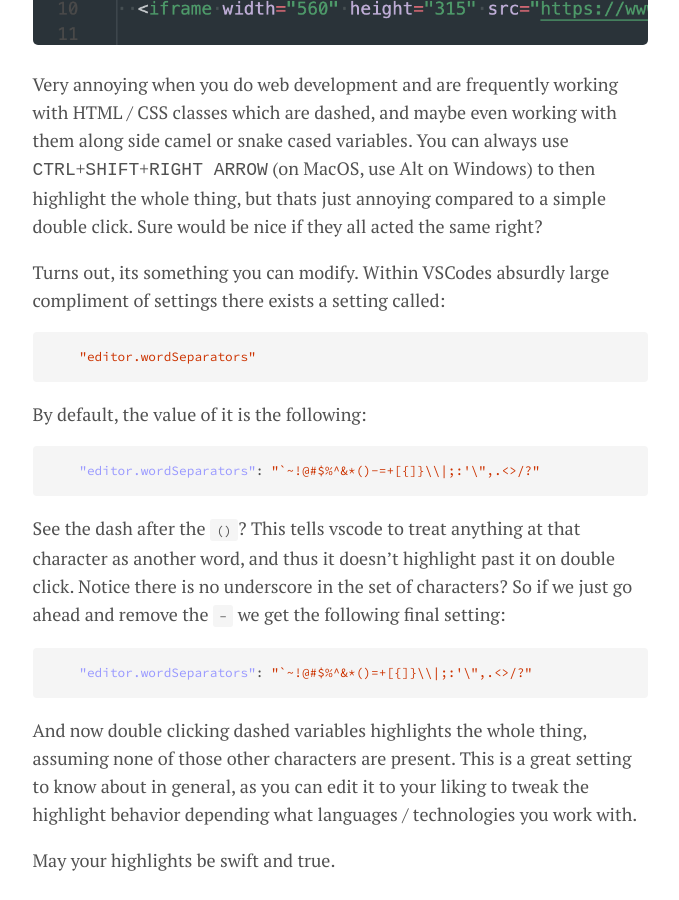
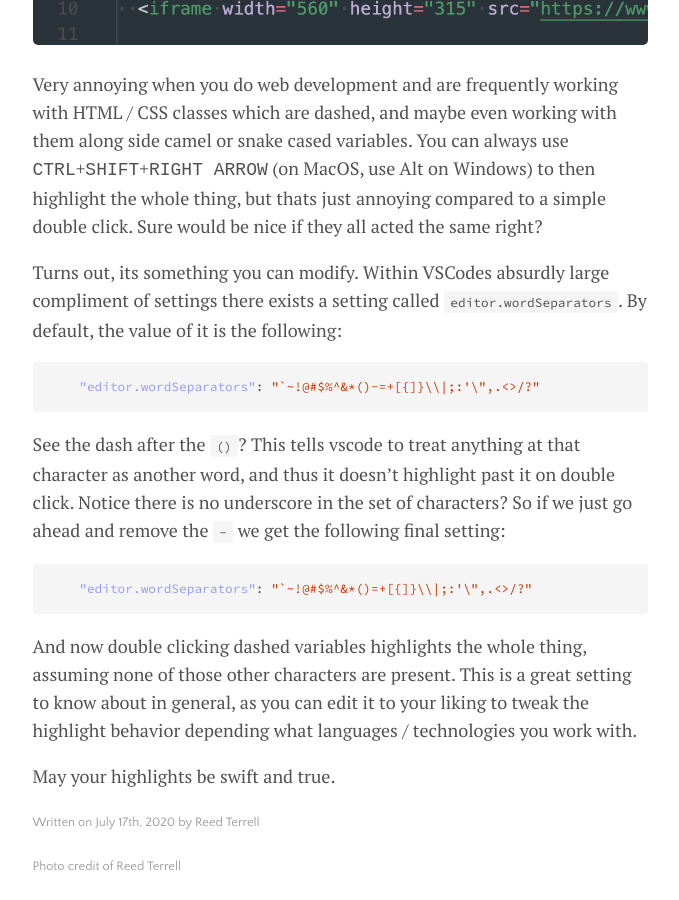
Before and after one commit to RM-Terrell/RM-Terrell.github.io, a Jekyll site: the page built from _posts/2020-07-17-vscode-double-click-selection.md, in a window 1280 px wide and 900 px high, scrolled down 878 px. Shown: the whole window, without its empty margins (300-979 px from the left). Built offline with Jekyll 4.4.1, drawn with Linux system fonts in a browser that asks for light colours.

Commit message:
formatting

````diff
--- a/_posts/2020-07-17-vscode-double-click-selection.md
+++ b/_posts/2020-07-17-vscode-double-click-selection.md
@@ -16,13 +16,7 @@ A small thing in VSCode that has always irked me a little bit has been how doubl
 
 Very annoying when you do web development and are frequently working with HTML / CSS classes which are dashed, and maybe even working with them along side camel or snake cased variables. You can always use <kbd>CTRL</kbd>+<kbd>SHIFT</kbd>+<KBD>RIGHT ARROW</KBD> (on MacOS, use Alt on Windows) to then highlight the whole thing, but thats just annoying compared to a simple double click. Sure would be nice if they all acted the same right?
 
-Turns out, its something you can modify. Within VSCodes absurdly large compliment of settings there exists a setting called:
-
-```json
-    "editor.wordSeparators"
-```
-
-By default, the value of it is the following:
+Turns out, its something you can modify. Within VSCodes absurdly large compliment of settings there exists a setting called `editor.wordSeparators`. By default, the value of it is the following:
 
 ```json
     "editor.wordSeparators": "`~!@#$%^&*()-=+[{]}\\|;:'\",.<>/?"
````
